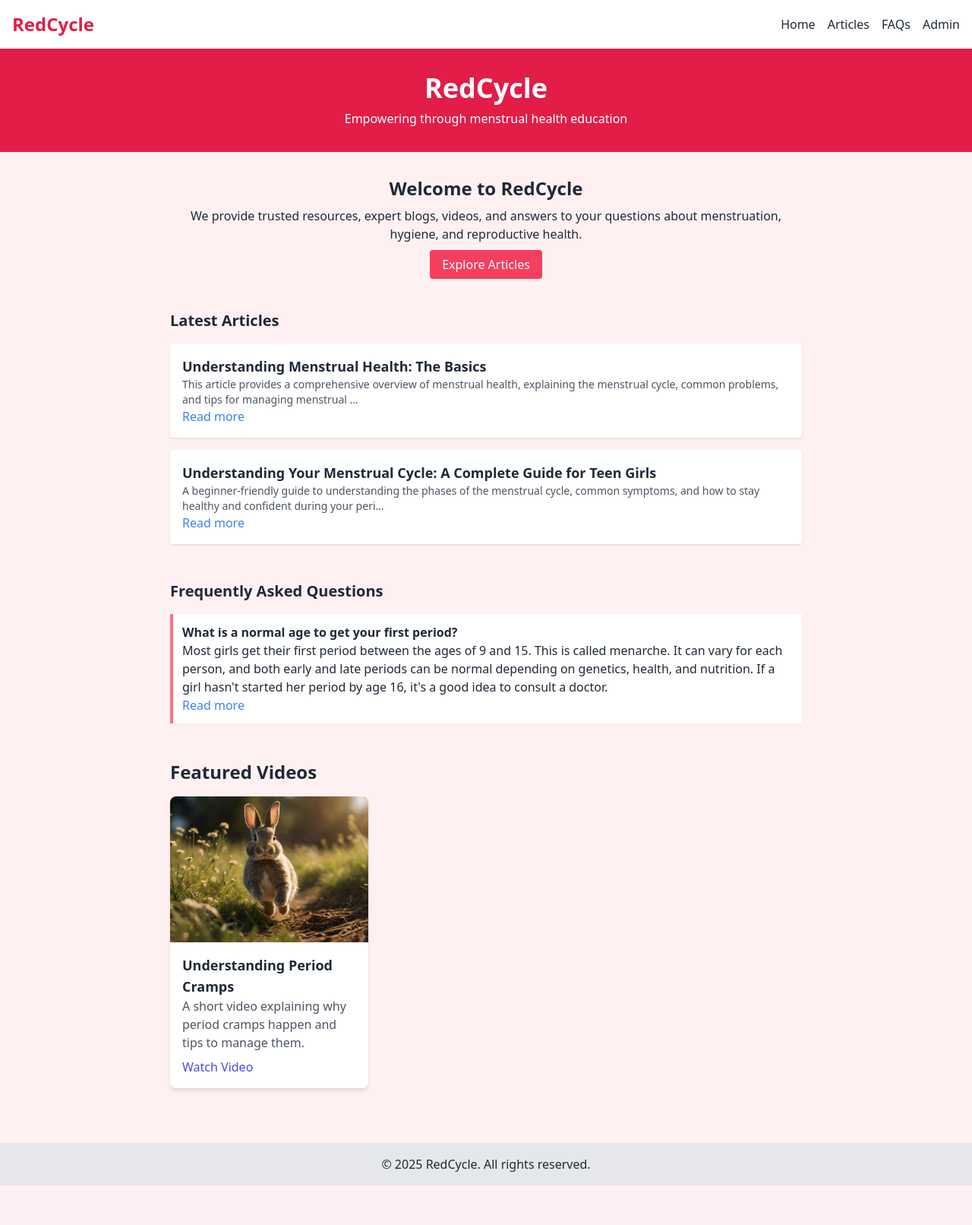
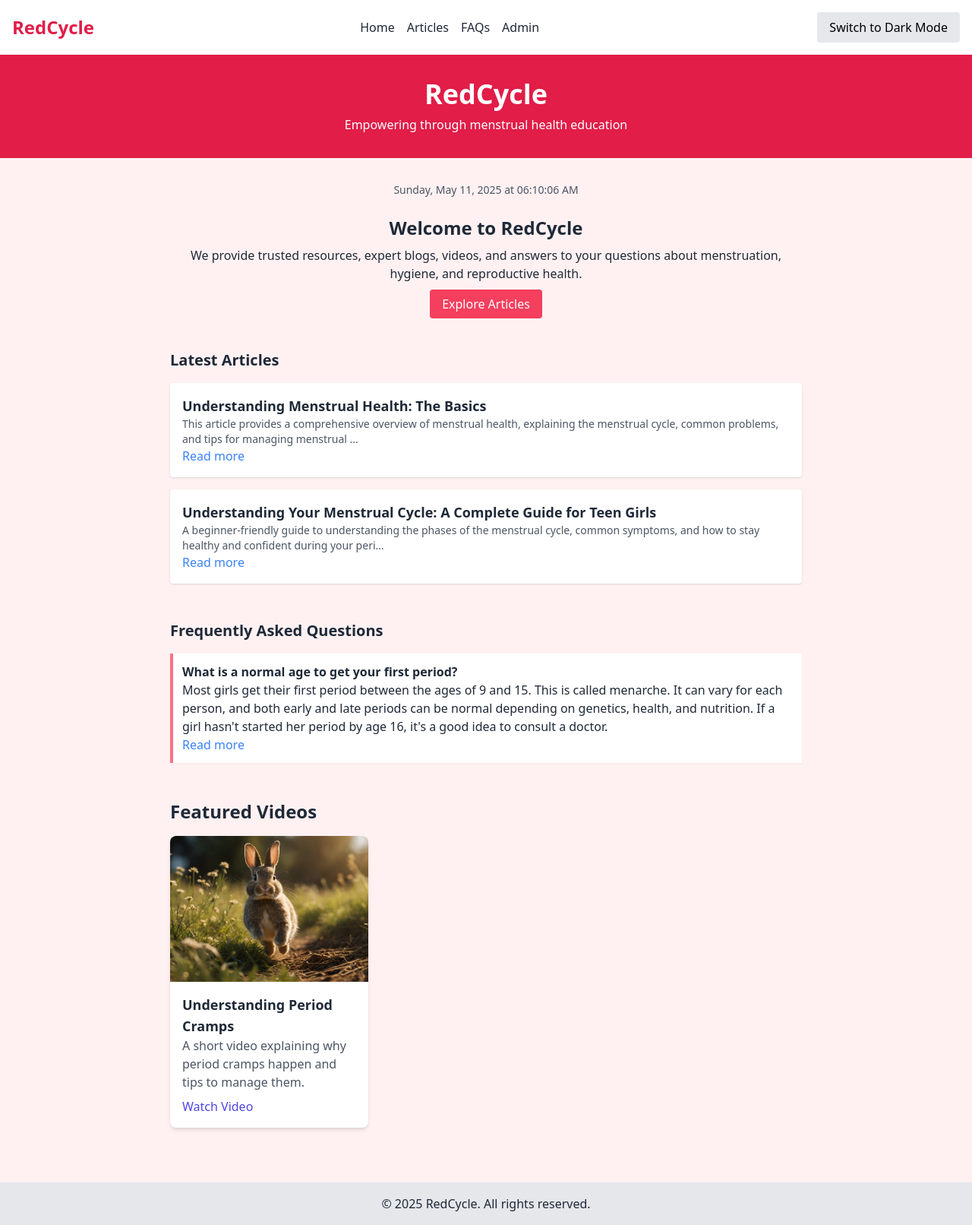
Before and after one commit to san413/REDCYCLE, a Django app: page / in a window 1280 px wide. Shown: the whole page at 76% size. Before the commit the page ends 1560 px from the top, so only its background shows below. Run offline with Django 5.2, Linux system fonts and the light colour scheme; data comes from the database, SQL or seed files in the repository; both versions use the stored data as it was after the commit; some libraries are stand-ins or nearby versions.

Commit message:
added time and date dark mode

```diff
--- a/core/templates/core/home.html
+++ b/core/templates/core/home.html
@@ -1,21 +1,29 @@
 <!DOCTYPE html>
-<html lang="en">
+<html lang="en" class="transition-colors duration-500">
 <head>
   <meta charset="UTF-8">
   <title>RedCycle - Menstrual Health Education</title>
   <script src="https://cdn.tailwindcss.com"></script>
+  <script>
+    tailwind.config = {
+      darkMode: 'class'
+    }
+  </script>
 </head>
-<body class="bg-rose-50 text-gray-800">
+<body class="bg-rose-50 text-gray-800 dark:bg-gray-900 dark:text-white transition-colors duration-500">
 
   <!-- Navbar -->
-  <nav class="bg-white shadow-md p-4 flex justify-between items-center">
-    <div class="text-2xl font-bold text-rose-600">RedCycle</div>
+  <nav class="bg-white dark:bg-gray-800 shadow-md p-4 flex justify-between items-center">
+    <div class="text-2xl font-bold text-rose-600 dark:text-rose-300">RedCycle</div>
     <ul class="flex space-x-4">
       <li><a href="/" class="hover:text-rose-500 font-medium">Home</a></li>
       <li><a href="#articles" class="hover:text-rose-500 font-medium">Articles</a></li>
       <li><a href="#faq" class="hover:text-rose-500 font-medium">FAQs</a></li>
       <li><a href="/admin" class="hover:text-rose-500 font-medium">Admin</a></li>
     </ul>
+    <button id="darkModeToggle" class="ml-4 px-4 py-2 bg-gray-200 dark:bg-gray-700 text-black dark:text-white rounded transition">
+      Switch to Dark Mode
+    </button>
   </nav>
 
   <!-- Hero -->
@@ -25,6 +33,9 @@
   </header>
 
   <main class="p-8 max-w-4xl mx-auto">
+
+    <!-- DateTime Display -->
+    <div id="datetime" class="text-sm text-gray-600 dark:text-gray-300 mb-6 text-center"></div>
 
     <!-- Welcome -->
     <section class="mb-12 text-center">
@@ -37,9 +48,9 @@
     <section id="articles" class="mb-12">
       <h3 class="text-xl font-semibold mb-4">Latest Articles</h3>
       {% for article in articles %}
-        <div class="mb-4 p-4 bg-white rounded shadow">
+        <div class="mb-4 p-4 bg-white dark:bg-gray-800 rounded shadow">
           <h4 class="text-lg font-bold">{{ article.title }}</h4>
-          <p class="text-sm text-gray-600">{{ article.summary|truncatechars:150 }}</p>
+          <p class="text-sm text-gray-600 dark:text-gray-300">{{ article.summary|truncatechars:150 }}</p>
           <a href="{% url 'article_detail' article.pk %}" class="text-blue-500 hover:underline">Read more</a>
         </div>
       {% empty %}
@@ -51,7 +62,7 @@
     <section id="faq">
       <h3 class="text-xl font-semibold mb-4">Frequently Asked Questions</h3>
       {% for q in faqs %}
-        <div class="mb-3 p-3 bg-white border-l-4 border-rose-400 shadow-sm">
+        <div class="mb-3 p-3 bg-white dark:bg-gray-800 border-l-4 border-rose-400 shadow-sm">
           <p class="font-bold">{{ q.question }}</p>
           <p>{{ q.answer }}</p>
           <a href="{% url 'faq_detail' q.pk %}" class="text-blue-500 hover:underline">Read more</a>
@@ -61,15 +72,16 @@
       {% endfor %}
     </section>
 
+    <!-- Featured Videos -->
     <section class="mt-12">
       <h2 class="text-2xl font-bold mb-4">Featured Videos</h2>
       <div class="grid grid-cols-1 md:grid-cols-2 lg:grid-cols-3 gap-6">
         {% for video in videos %}
-            <div class="bg-white shadow-md rounded-lg overflow-hidden">
+          <div class="bg-white dark:bg-gray-800 shadow-md rounded-lg overflow-hidden">
             <img src="{{ video.thumbnail.url }}" alt="{{ video.title }}" class="w-full h-48 object-cover">
             <div class="p-4">
               <h3 class="text-lg font-semibold">{{ video.title }}</h3>
-                <p class="text-gray-600 mb-2">{{ video.description }}</p>
+              <p class="text-gray-600 dark:text-gray-300 mb-2">{{ video.description }}</p>
               <a href="{{ video.video_url }}" target="_blank" class="text-indigo-600 font-medium hover:underline">Watch Video</a>
             </div>
           </div>
@@ -77,12 +89,46 @@
       </div>
     </section>
 
-
   </main>
 
-  <footer class="bg-gray-200 text-center p-4 mt-10">
+  <!-- Footer -->
+  <footer class="bg-gray-200 dark:bg-gray-800 text-center p-4 mt-10 text-gray-800 dark:text-white">
     <p>&copy; 2025 RedCycle. All rights reserved.</p>
   </footer>
 
+  <!-- Scripts -->
+  <script>
+    // Live Date & Time
+    function updateDateTime() {
+      const now = new Date();
+      const options = {
+        weekday: 'long', year: 'numeric', month: 'long', day: 'numeric',
+        hour: '2-digit', minute: '2-digit', second: '2-digit'
+      };
+      document.getElementById('datetime').innerText = now.toLocaleString('en-US', options);
+    }
+    setInterval(updateDateTime, 1000);
+    updateDateTime();
+
+    // Dark Mode Toggle
+    const toggle = document.getElementById('darkModeToggle');
+    function updateToggleLabel() {
+      toggle.textContent = document.documentElement.classList.contains('dark')
+        ? 'Switch to Day Mode'
+        : 'Switch to Dark Mode';
+    }
+
+    toggle.addEventListener('click', () => {
+      document.documentElement.classList.toggle('dark');
+      localStorage.setItem('theme', document.documentElement.classList.contains('dark') ? 'dark' : 'light');
+      updateToggleLabel();
+    });
+
+    if (localStorage.getItem('theme') === 'dark') {
+      document.documentElement.classList.add('dark');
+    }
+
+    updateToggleLabel();
+  </script>
 </body>
 </html>
```
Also changed, not shown: education/forms.py (added, +8 -0 lines), db.sqlite3, education/migrations/0003_comment.py (added), education/migrations/0004_comment_video_alter_comment_article_and_more.py (added). Lines whose indentation alone changed are shown as unchanged.
